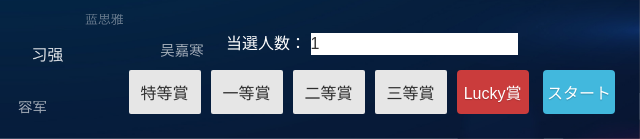
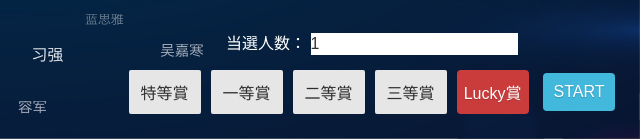
Before and after one commit to OYLPY/lottery, a plain HTML site: page index.html in a window 1280 px wide. Shown: the part 661-800 px from the top of the page, 640-1280 px from the left. Drawn offline with Linux system fonts and the light colour scheme.

Commit message:
Update index.html

```diff
--- a/index.html
+++ b/index.html
@@ -37,7 +37,7 @@
             :class="{ 'button-error': selected == value}">{{value}}
         </button>
         <button class="pure-button" @click="toggle" :class="{'button-secondary': !running,
-               'button-success': running}">{{running?'ストップ!':'スタート'}}</button>
+               'button-success': running}">{{running?'STOP':'START'}}</button>
         <button class="pure-button button-export" @click="exportData" v-show='titleActive'>Export</button>
     </div>
     <script type="text/javascript" src="js/zepto.js"></script>
```
